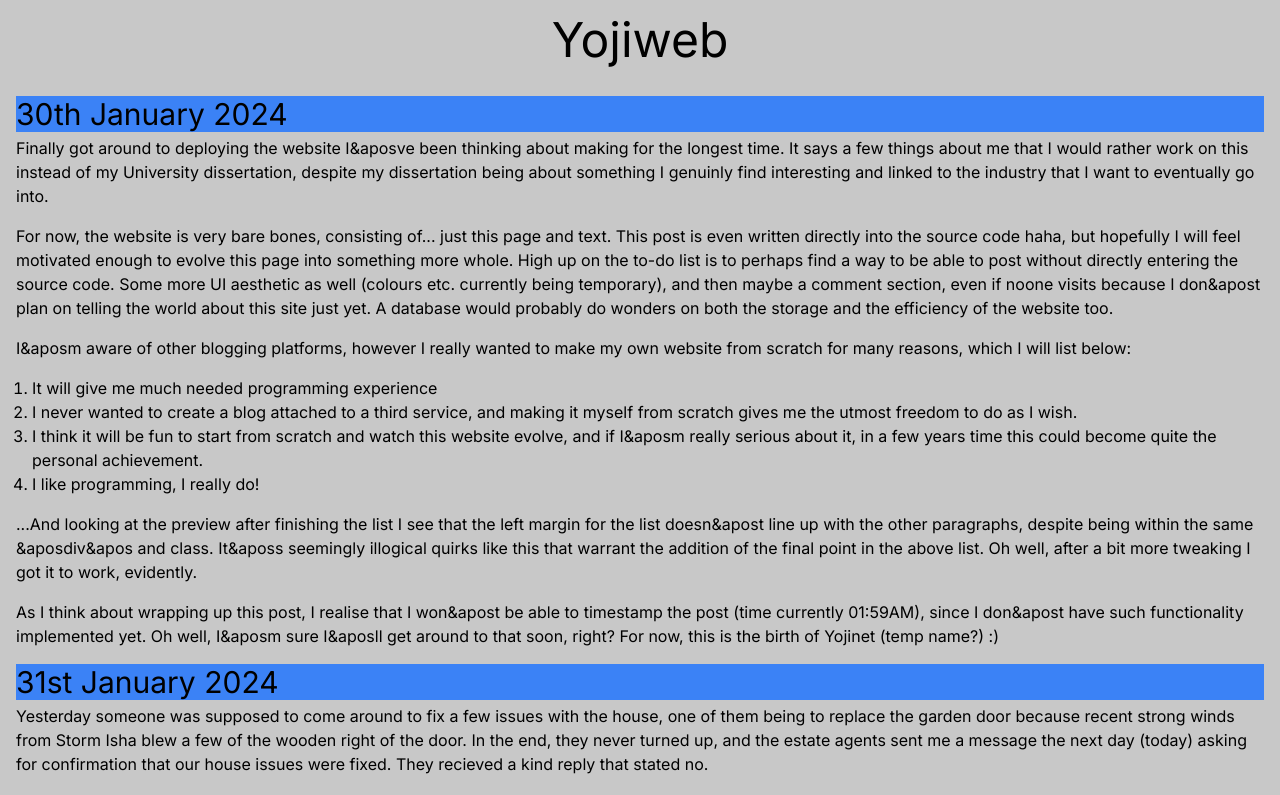
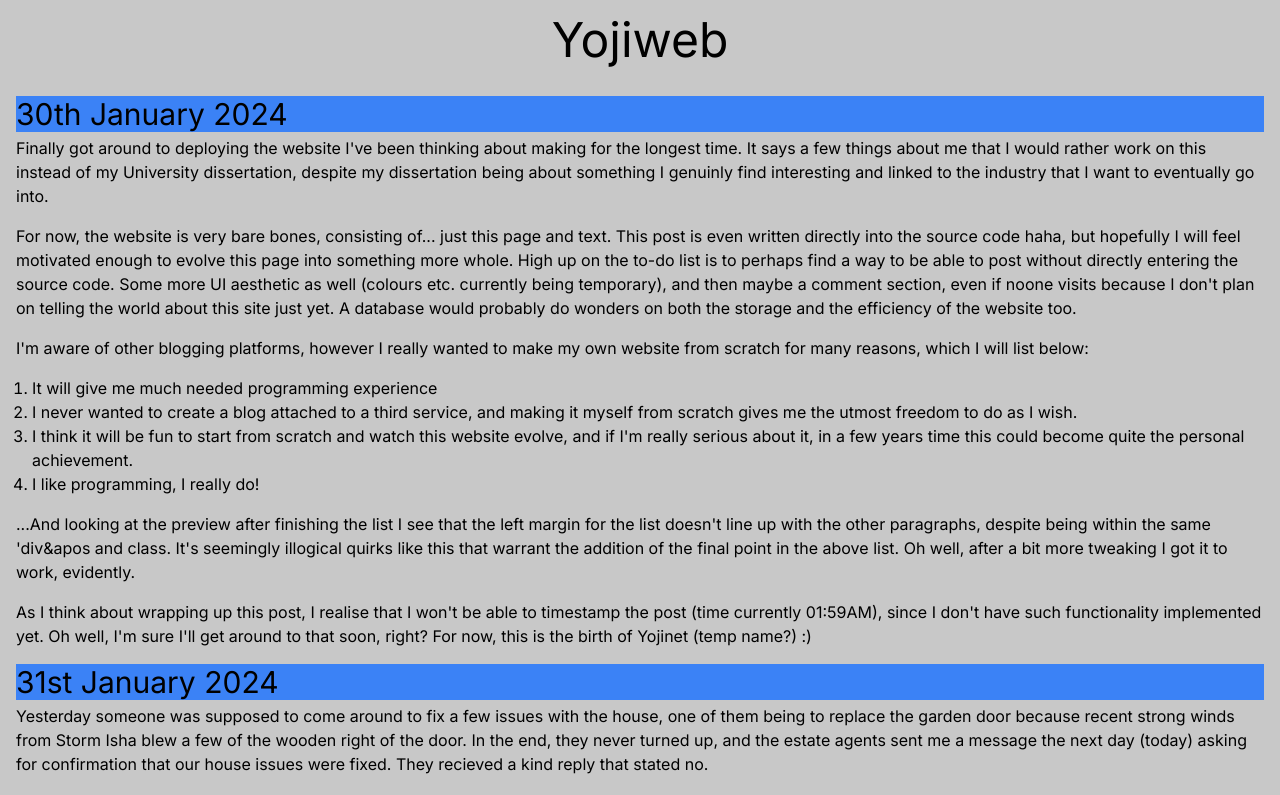
Before and after one commit to Yojijuku5/yojiweb, a Next.js app: page / in a window 1280 px wide. Shown: the top 795 px of the page. Built offline with nearby package versions, Linux system fonts and the light colour scheme.

Commit message:
semicolon

```diff
--- a/src/app/page.tsx
+++ b/src/app/page.tsx
@@ -21,30 +21,30 @@ const Home = () => {
         </div>
         <div className="mx-4">
           <p className="pb-4">
-            Finally got around to deploying the website I&aposve been thinking about making for the longest time. It says a few things about me that I would rather work on this instead of my University dissertation,
+            Finally got around to deploying the website I&apos;ve been thinking about making for the longest time. It says a few things about me that I would rather work on this instead of my University dissertation,
             despite my dissertation being about something I genuinly find interesting and linked to the industry that I want to eventually go into.
           </p>
           <p className="pb-4">
             For now, the website is very bare bones, consisting of... just this page and text. This post is even written directly into the source code haha, but hopefully I will
             feel motivated enough to evolve this page into something more whole. High up on the to-do list is to perhaps find a way to be able to post without directly entering the source code.
-            Some more UI aesthetic as well (colours etc. currently being temporary), and then maybe a comment section, even if noone visits because I don&apost plan on telling the world about this site just yet.
+            Some more UI aesthetic as well (colours etc. currently being temporary), and then maybe a comment section, even if noone visits because I don&apos;t plan on telling the world about this site just yet.
             A database would probably do wonders on both the storage and the efficiency of the website too.
           </p>
           <p className="pb-4">
-            I&aposm aware of other blogging platforms, however I really wanted to make my own website from scratch for many reasons, which I will list below:
+            I&apos;m aware of other blogging platforms, however I really wanted to make my own website from scratch for many reasons, which I will list below:
           </p>
           <ol className="list-decimal mx-4 pb-4">
             <li>It will give me much needed programming experience</li>
             <li>I never wanted to create a blog attached to a third service, and making it myself from scratch gives me the utmost freedom to do as I wish.</li>
-            <li>I think it will be fun to start from scratch and watch this website evolve, and if I&aposm really serious about it, in a few years time this could become quite the personal achievement.</li>
+            <li>I think it will be fun to start from scratch and watch this website evolve, and if I&apos;m really serious about it, in a few years time this could become quite the personal achievement.</li>
             <li>I like programming, I really do!</li>
           </ol>
           <p className="pb-4">
-            ...And looking at the preview after finishing the list I see that the left margin for the list doesn&apost line up with the other paragraphs, despite being within the same &aposdiv&apos
-            and class. It&aposs seemingly illogical quirks like this that warrant the addition of the final point in the above list. Oh well, after a bit more tweaking I got it to work, evidently.
+            ...And looking at the preview after finishing the list I see that the left margin for the list doesn&apos;t line up with the other paragraphs, despite being within the same &apos;div&apos
+            and class. It&apos;s seemingly illogical quirks like this that warrant the addition of the final point in the above list. Oh well, after a bit more tweaking I got it to work, evidently.
           </p>
           <p className="pb-4">
-            As I think about wrapping up this post, I realise that I won&apost be able to timestamp the post (time currently 01:59AM), since I don&apost have such functionality implemented yet. Oh well, I&aposm sure I&aposll
+            As I think about wrapping up this post, I realise that I won&apos;t be able to timestamp the post (time currently 01:59AM), since I don&apos;t have such functionality implemented yet. Oh well, I&apos;m sure I&apos;ll
             get around to that soon, right? For now, this is the birth of Yojinet (temp name?) :)
           </p>
         </div>
@@ -60,11 +60,11 @@ const Home = () => {
           <p className="pb-4">
             However, the notion that a worker was supposed to be round yesterday made me think about whether it would be the same worker who I saw when I first viewed the house last summer.
             When I was viewed the house, it was undergoing summer renovations and the worker (who was quite chatty) was letting me know the reasons for this was essentially because the
-            previous tenants destroyed the house. This was/is a student house, and I&aposve seen some pretty nasty ones, but apparently the destruction of this house was so bad it warranted a complete
+            previous tenants destroyed the house. This was/is a student house, and I&apos;ve seen some pretty nasty ones, but apparently the destruction of this house was so bad it warranted a complete
             renovation of the ground floor and the bathroom. If the workers words were anything to go by, part of the reason for the complete renovation of the bathroom was because these
-            previous tenants had carved religious symbols directly into the walls with knives. A sharp pain in the side for the landlord and worker I&aposm sure (with the landlord also apparently
+            previous tenants had carved religious symbols directly into the walls with knives. A sharp pain in the side for the landlord and worker I&apos;m sure (with the landlord also apparently
             presenting a legal case to the previous tenants... yikes), but without the previous tenants unauthorised house modifications, me and my friends would be without a completely renovated
-            ground floor and bathroom, and again, if you&aposve seen some student housing, you&aposll know how hard that can be to come by.
+            ground floor and bathroom, and again, if you&apos;ve seen some student housing, you&apos;ll know how hard that can be to come by.
           </p>
         </div>
       </div>
```
